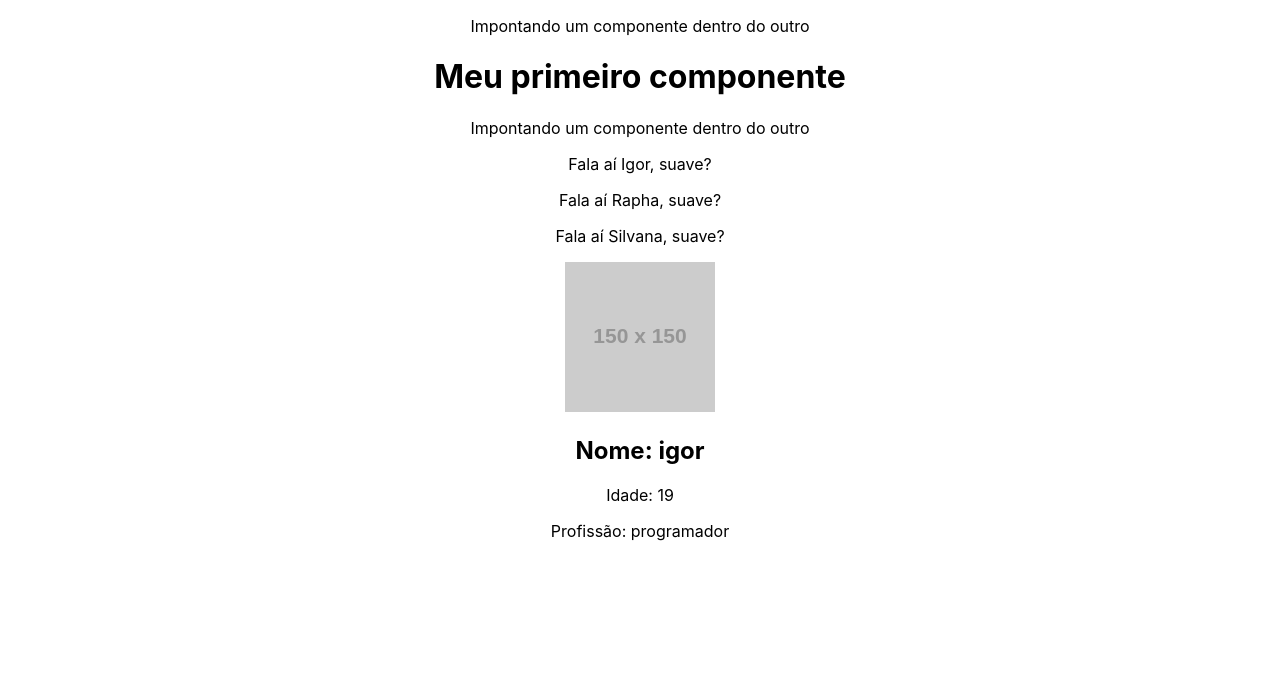
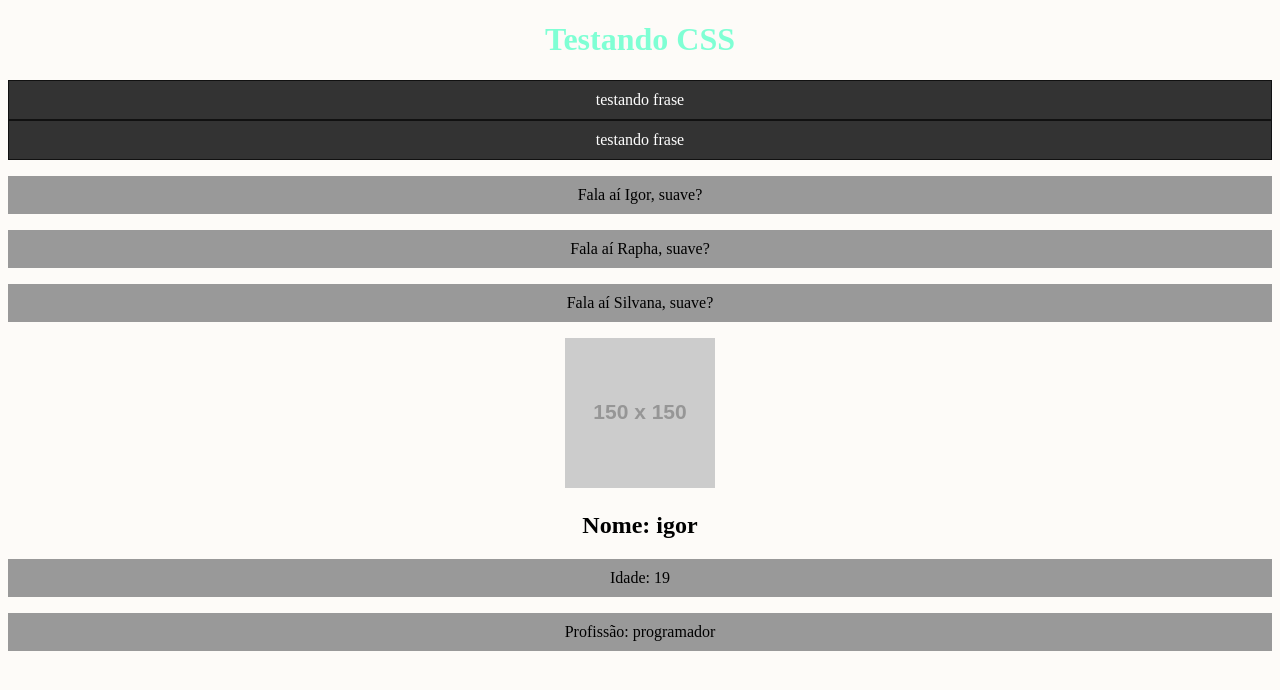
Before and after one commit to igorcamargo1/React-Js, a React (Create React App) app in the folder aula01/meu-projeto/: page / in a window 1280 px wide. Shown: the top 690 px of the page. Built offline with nearby package versions, Linux system fonts and the light colour scheme.

Commit message:
aprendendo um pouco mais sobre css

```diff
--- a/aula01/meu-projeto/src/App.js
+++ b/aula01/meu-projeto/src/App.js
@@ -2,6 +2,7 @@ import './App.css';
 import HelloWorld from './components/helloWord/HelloWorld';
 import SayMyName from './components/sayMyName/SayMyName';
 import Pessoa from './components/pessoa/Pessoa';
+import Frase from './components/frase/Frase';
 
 function App() {
 
@@ -9,7 +10,9 @@ function App() {
 
   return (
     <div className="App">
-      < HelloWorld/>
+      <h1>Testando CSS</h1>
+      <Frase/>
+      <Frase/>
       <SayMyName nome="Igor"/>
       <SayMyName nome="Rapha"/>
       <SayMyName nome={nome}/>
--- a/aula01/meu-projeto/src/components/frase/Frase.js
+++ b/aula01/meu-projeto/src/components/frase/Frase.js
@@ -1,7 +1,9 @@
+import styles from './Frase.module.css'
+
 function Frase(){
     return(
-        <div>
-            <p>Impontando um componente dentro do outro</p>
+        <div className={styles.fraseContainer}>
+            <p className={styles.fraseContent}>testando frase</p>
         </div>
     )
 }
--- /dev/null
+++ b/aula01/meu-projeto/src/components/frase/Frase.module.css
@@ -0,0 +1,10 @@
+.fraseContainer{
+    background-color: #333;
+    border: 1px solid #111;
+}
+
+.fraseContent{
+    color: #fff;
+    background-color: #333;
+    margin: 0;
+}
--- a/aula01/meu-projeto/src/index.css
+++ b/aula01/meu-projeto/src/index.css
@@ -1,13 +1,13 @@
-body {
-  margin: 0;
-  font-family: -apple-system, BlinkMacSystemFont, 'Segoe UI', 'Roboto', 'Oxygen',
-    'Ubuntu', 'Cantarell', 'Fira Sans', 'Droid Sans', 'Helvetica Neue',
-    sans-serif;
-  -webkit-font-smoothing: antialiased;
-  -moz-osx-font-smoothing: grayscale;
+body{
+  padding: 0;
+  background-color: #fdfbf8;
 }
 
-code {
-  font-family: source-code-pro, Menlo, Monaco, Consolas, 'Courier New',
-    monospace;
+h1{
+  color: aquamarine;
 }
+
+p{
+  background-color: #999;
+  padding: 10px;
+}
```
